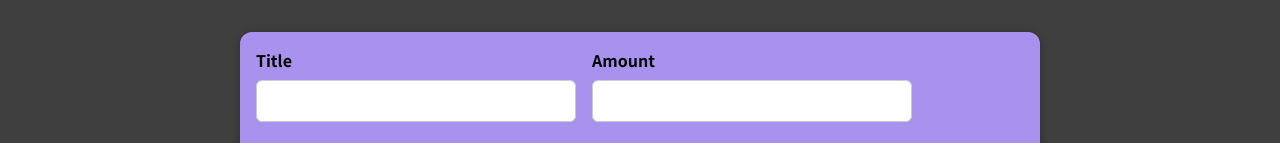
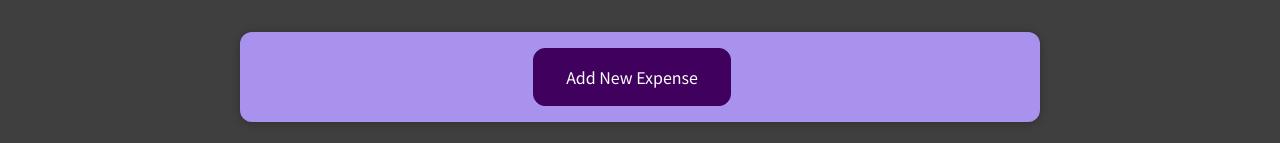
Before and after one commit to zdelcoco/react-complete-guide, a React (Create React App) app: page / in a window 1280 px wide. Shown: the top 143 px of the page. Built offline with nearby package versions, Linux system fonts and the light colour scheme.

Commit message:
my solution for conditional form entry

```diff
--- a/src/components/NewExpense/ExpenseForm.css
+++ b/src/components/NewExpense/ExpenseForm.css
@@ -24,3 +24,7 @@
 .new-expense__actions {
   text-align: right;
 }
+
+.new-expense__new {
+  text-align: center;
+}
--- a/src/components/NewExpense/ExpenseForm.js
+++ b/src/components/NewExpense/ExpenseForm.js
@@ -6,6 +6,16 @@ const ExpenseForm = (props) => {
   const [enteredTitle, setEnteredTitle] = useState('');
   const [enteredAmount, setEnteredAmount] = useState('');
   const [enteredDate, setEnteredDate] = useState('');
+
+  const [addMode, setAddMode] = useState('False');
+
+  const cancelClickHandler = () => {
+    setAddMode('False');
+  };
+
+  const addNewExpenseClickHandler = () => {
+    setAddMode('True');
+  };
 
   const titleChangeHandler = (event) => {
     setEnteredTitle(event.target.value);
@@ -49,6 +59,14 @@ const ExpenseForm = (props) => {
     return d instanceof Date && !isNaN(d);
   };
 
+  if (addMode === 'False') {
+    return (
+      <div className="new-expense__new">
+        <button onClick={addNewExpenseClickHandler}>Add New Expense</button>
+      </div>
+    );
+  };
+
   return (
     <form onSubmit={submitHandler}>
       <div className="new-expense__controls">
@@ -79,6 +97,7 @@ const ExpenseForm = (props) => {
         </div>
       </div>
       <div className="new-expense__actions">
+        <button onClick={cancelClickHandler}>Cancel</button>
         <button type="submit">Add Expense</button>
       </div>
     </form>
```
